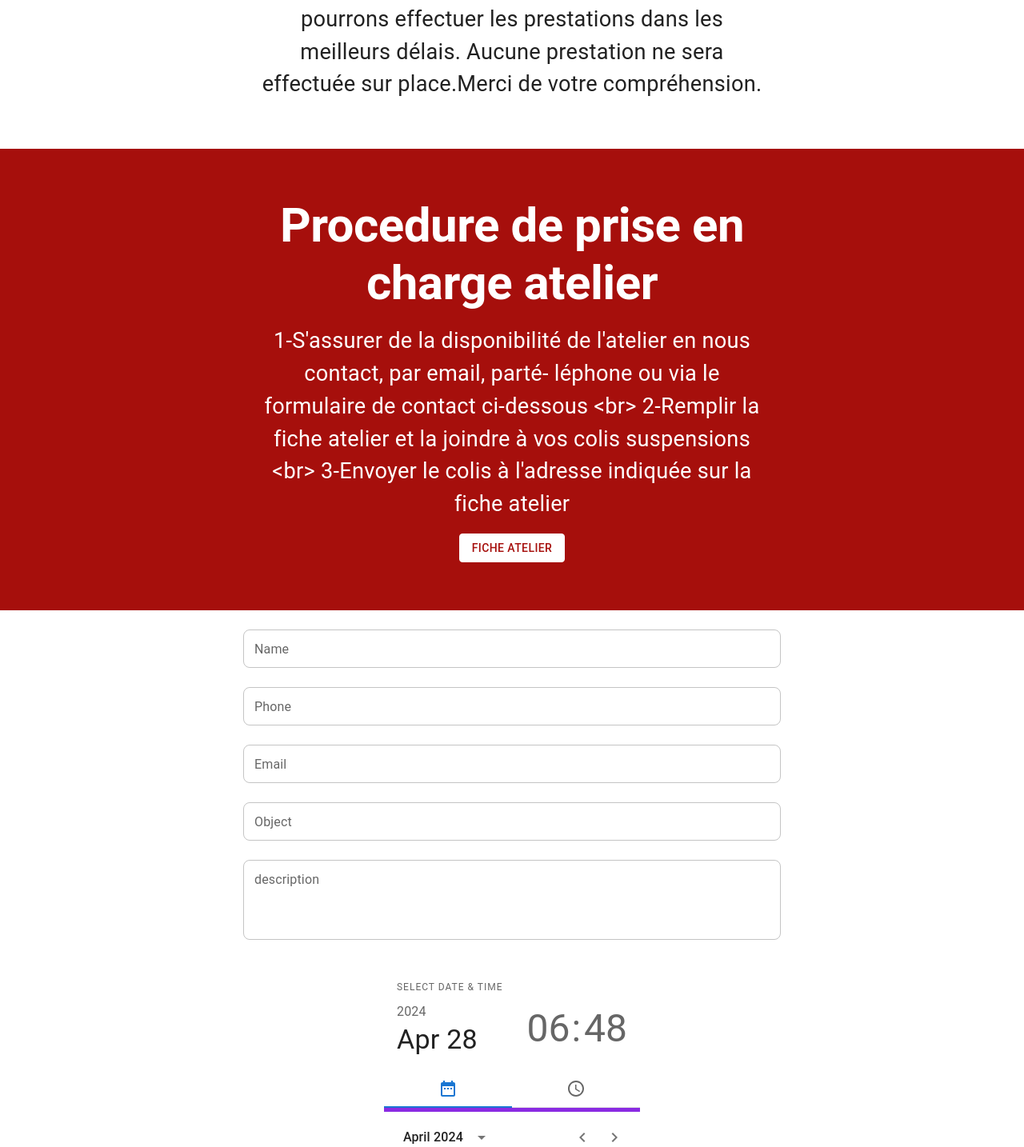
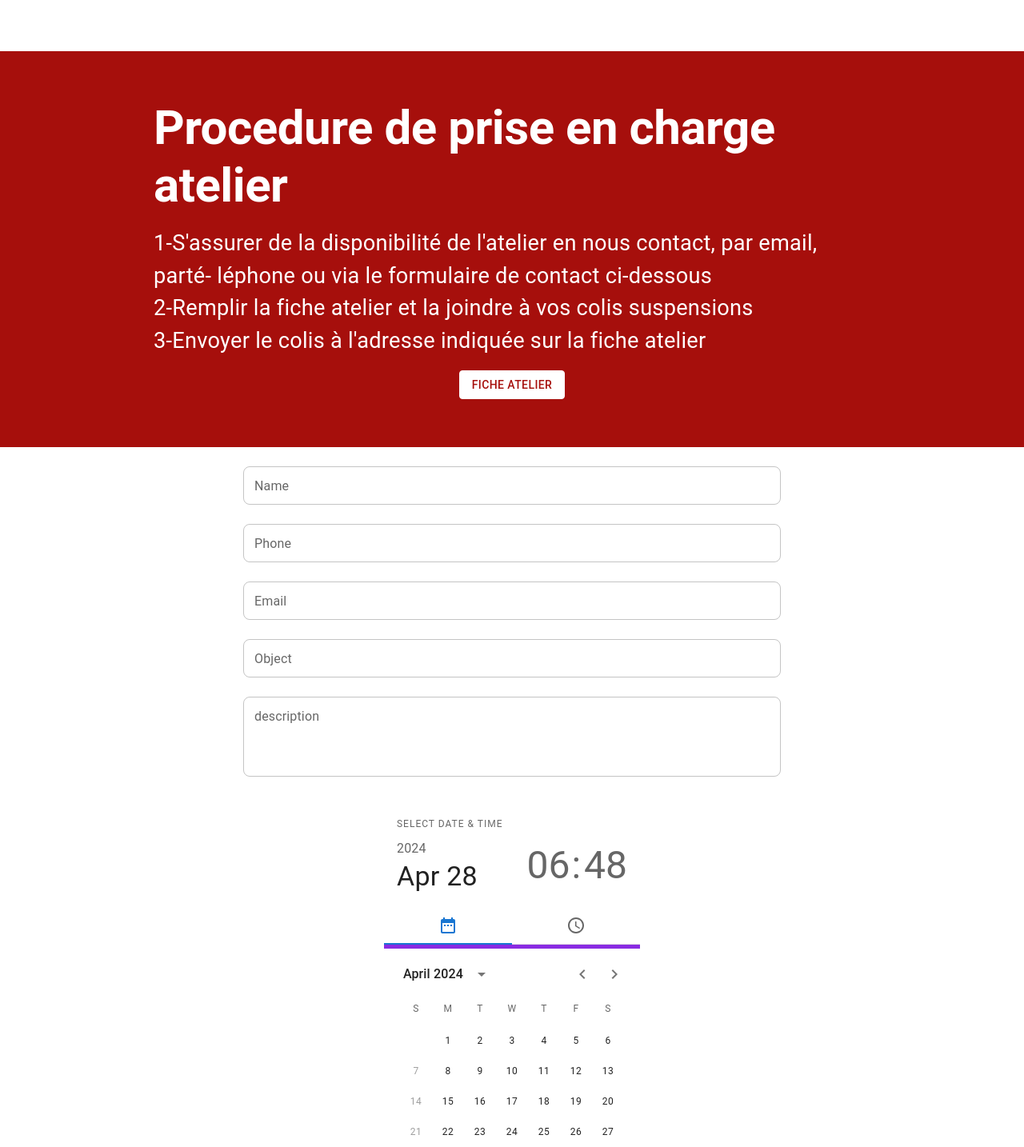
Before and after one commit to Adham1999mw/bycles, a Next.js app: page /Rendez in a window 1280 px wide. Shown: the part 564-1998 px from the top of the page at 80% size. Built offline with nearby package versions, Linux system fonts and the light colour scheme; a web font is replaced by a local one.

Commit message:
[feature/address] address components

```diff
--- a/components/common/BaseSection/BaseSection.module.scss
+++ b/components/common/BaseSection/BaseSection.module.scss
@@ -1,5 +1,5 @@
 .max {
-    max-width: 50% !important;
+    max-width: 70% !important;
     z-index: 88;
     justify-content: center !important;
     @media screen  and (max-width : 768px){
--- a/components/common/BaseSection/index.jsx
+++ b/components/common/BaseSection/index.jsx
@@ -10,7 +10,13 @@ const BaseSection = ({
   color,
   bgImg,
   handleClick,
+  stylesCustom
 }) => {
+
+  const createMarkup = (html) => {
+    return { __html: html.replace(/<br\s*\/?>/g, "<br>") };
+  };
+
   return (
     <Grid
       className={`${styles.fullwidthcontainer} ${bgImg ? styles.imgSPE : ""}`}
@@ -27,15 +33,15 @@ const BaseSection = ({
         textAlign="center"
         className={styles.max}
       >
-        <Grid item>
+        <Grid item style={stylesCustom}>
           <Typography variant="h2" style={{ fontWeight: "bold" }}>
             {title}
           </Typography>
         </Grid>
 
         {body && (
-          <Grid item>
-            <Typography>{body}</Typography>
+          <Grid item style={stylesCustom}>
+            <Typography dangerouslySetInnerHTML={createMarkup(body)} />
           </Grid>
         )}
 
--- a/components/common/DatePicker/index.jsx
+++ b/components/common/DatePicker/index.jsx
@@ -9,7 +9,7 @@ import Cookies from "js-cookie";
 export default function BasicDateCalendar() {
   const [value, setValue] = useState(dayjs());
   const [openingHours] = useState({
-    Monday: null,
+    Monday: { start: "10:00", end: "18:00" },
     Tuesday: { start: "08:30", end: "18:30" },
     Wednesday: { start: "08:30", end: "18:30" },
     Thursday: { start: "08:30", end: "18:30" },
@@ -20,7 +20,7 @@ export default function BasicDateCalendar() {
 
   const shouldDisableDateTime = (date) => {
     const dayOfWeek = date.day();
-    return dayOfWeek === 1 || dayOfWeek === 0;
+    return  dayOfWeek === 0;
   };
 
   function CustomTabs(props) {
--- a/pages/Rendez/index.jsx
+++ b/pages/Rendez/index.jsx
@@ -41,6 +41,7 @@ const Rendez = () => {
         color={"white"}
         handleClick={() => window.open("/atelier.pdf", "_blank")}
         buttonTitle={"Fiche Atelier"}
+        stylesCustom={{textAlign : 'start'}}
       />
 
       <form
--- a/pages/services/index.jsx
+++ b/pages/services/index.jsx
@@ -5,6 +5,7 @@ import { Grid, Typography } from "@mui/material";
 import { useState } from "react";
 import styles from "./services.module.scss";
 import { useRouter } from "next/router";
+import TableSercies from "@/components/Table";
 
 const Services = () => {
   const [active, setActive] = useState("first");
@@ -17,6 +18,8 @@ const Services = () => {
           "Retrouvez ici toutes les prestations concernant l'entretien de vous amortisseurs et votre fourche."
         }
       />
+
+      {/* <TableSercies /> */}
 
       <div className={styles.selection}>
         <Typography
```
Also changed, not shown: components/common/CoreSection/Coresection.module.scss (+11 -0 lines), pages/presentation/index.jsx (+11 -4 lines), assets/owner.jpeg (added).
